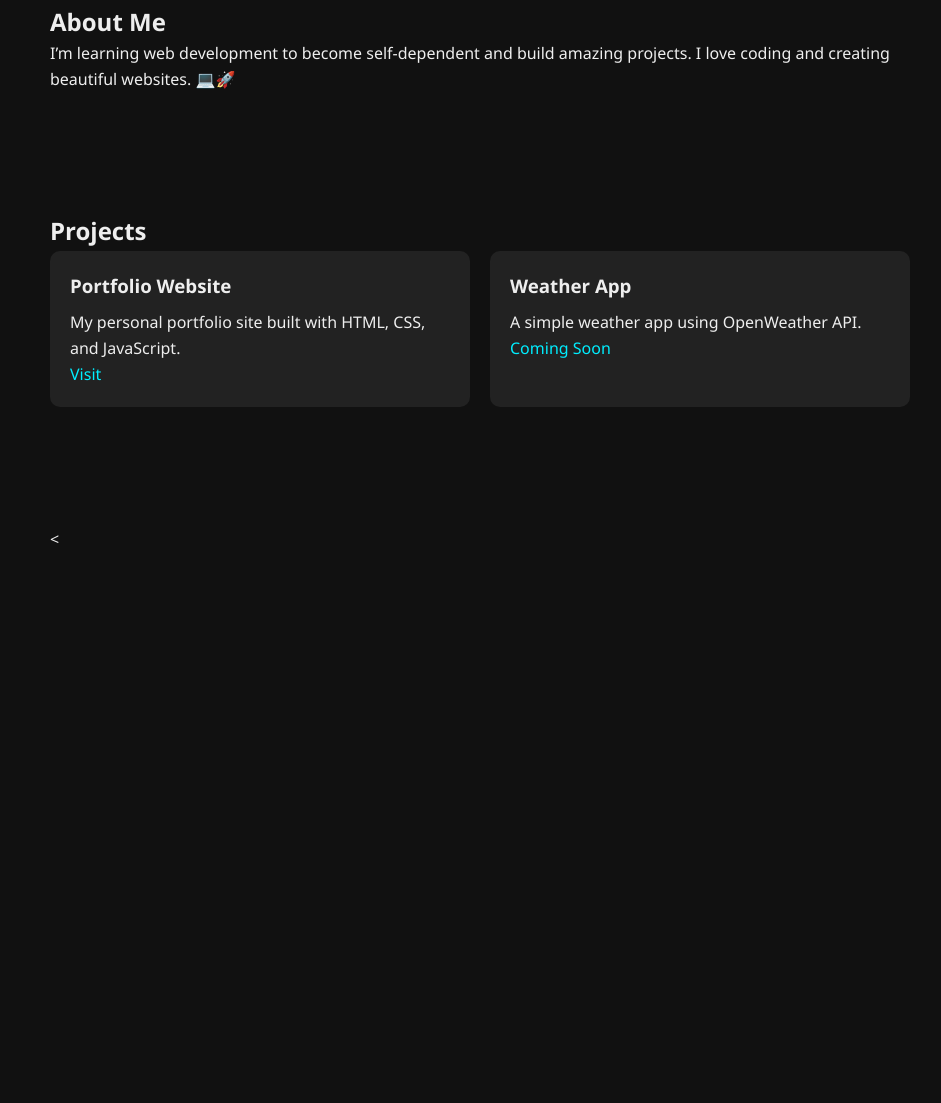
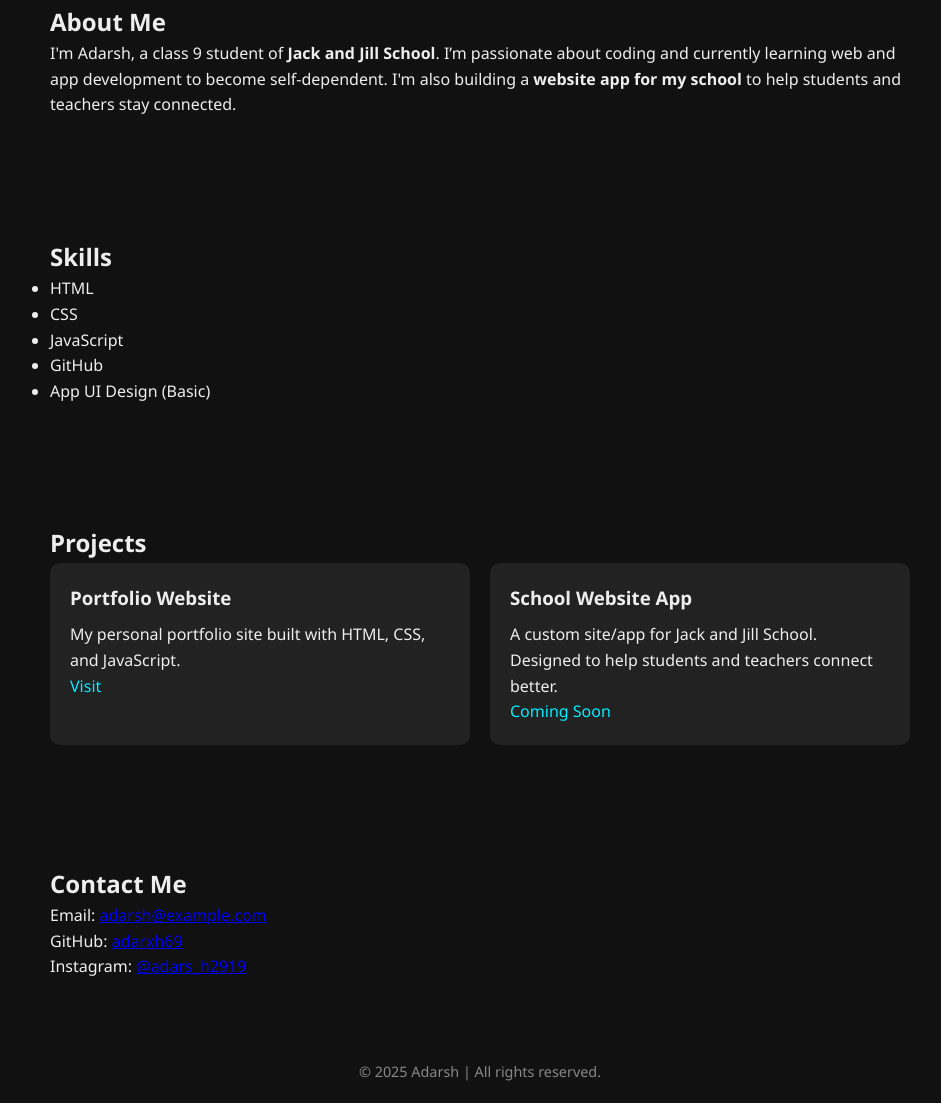
Before and after one commit to Adarxh69/adarxh69.github.io, a plain HTML site: page index.html in a window 1280 px wide. Shown: the part 411-1514 px from the top of the page, without its empty margins (160-1101 px from the left). Before the commit the page ends 1024 px from the top, so only its background shows below. Drawn offline with nearby package versions, Linux system fonts and the light colour scheme.

Commit message:
Update index.html

```diff
--- a/index.html
+++ b/index.html
@@ -5,6 +5,7 @@
   <meta name="viewport" content="width=device-width, initial-scale=1.0" />
   <title>Adarsh | Portfolio</title>
   <link rel="stylesheet" href="style.css" />
+  <link rel="stylesheet" href="https://unpkg.com/aos@2.3.1/dist/aos.css" />
 </head>
 <body>
   <header>
@@ -13,24 +14,36 @@
       <ul>
         <li><a href="#hero">Home</a></li>
         <li><a href="#about">About</a></li>
+        <li><a href="#skills">Skills</a></li>
         <li><a href="#projects">Projects</a></li>
         <li><a href="#contact">Contact</a></li>
       </ul>
     </nav>
   </header>
 
-  <section id="hero">
+  <section id="hero" data-aos="fade-up">
     <h1>Hi, I'm Adarsh 👋</h1>
-    <p>Aspiring Web & App Developer</p>
+    <p>Class 9 | Web & App Developer | Jack and Jill School</p>
     <a href="#projects" class="btn">See My Work</a>
   </section>
 
-  <section id="about">
+  <section id="about" data-aos="fade-right">
     <h2>About Me</h2>
-    <p>I’m learning web development to become self-dependent and build amazing projects. I love coding and creating beautiful websites. 💻🚀</p>
+    <p>I'm Adarsh, a class 9 student of <strong>Jack and Jill School</strong>. I’m passionate about coding and currently learning web and app development to become self-dependent. I'm also building a <strong>website app for my school</strong> to help students and teachers stay connected.</p>
   </section>
 
-  <section id="projects">
+  <section id="skills" data-aos="zoom-in">
+    <h2>Skills</h2>
+    <ul class="skills-list">
+      <li>HTML</li>
+      <li>CSS</li>
+      <li>JavaScript</li>
+      <li>GitHub</li>
+      <li>App UI Design (Basic)</li>
+    </ul>
+  </section>
+
+  <section id="projects" data-aos="fade-left">
     <h2>Projects</h2>
     <div class="project-list">
       <div class="project-card">
@@ -39,12 +52,26 @@
         <a href="https://adarxh69.github.io" target="_blank">Visit</a>
       </div>
       <div class="project-card">
-        <h3>Weather App</h3>
-        <p>A simple weather app using OpenWeather API.</p>
+        <h3>School Website App</h3>
+        <p>A custom site/app for Jack and Jill School. Designed to help students and teachers connect better.</p>
         <a href="#">Coming Soon</a>
       </div>
     </div>
   </section>
 
-  <section id="contact">
-    <
+  <section id="contact" data-aos="fade-up">
+    <h2>Contact Me</h2>
+    <p>Email: <a href="mailto:adarsh@example.com">adarsh@example.com</a></p>
+    <p>GitHub: <a href="https://github.com/adarxh69" target="_blank">adarxh69</a></p>
+    <p>Instagram: <a href="https://instagram.com/adars_h2919" target="_blank">@adars_h2919</a></p>
+  </section>
+
+  <footer>
+    <p>&copy; 2025 Adarsh | All rights reserved.</p>
+  </footer>
+
+  <script src="script.js"></script>
+  <script src="https://unpkg.com/aos@2.3.1/dist/aos.js"></script>
+  <script>AOS.init();</script>
+</body>
+</html>
```
